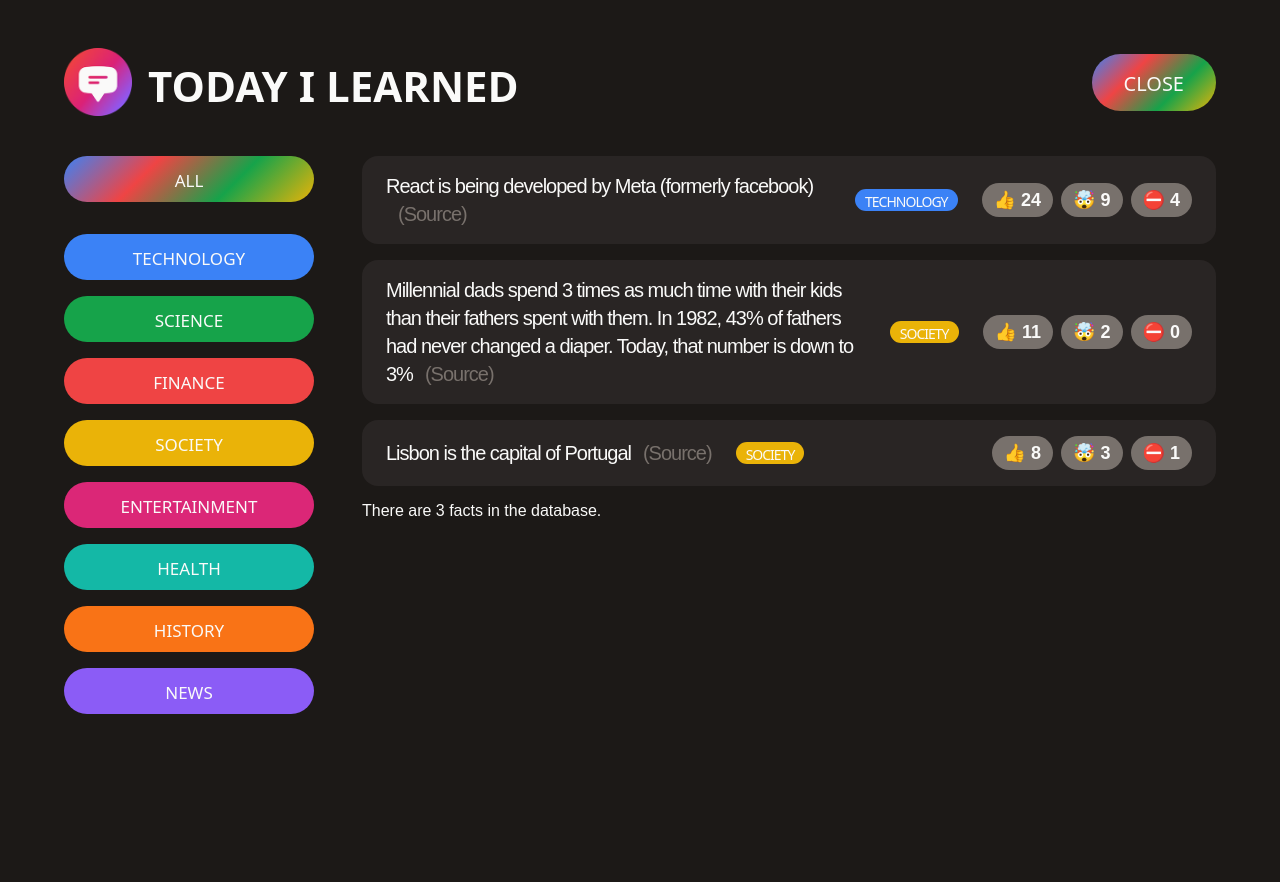
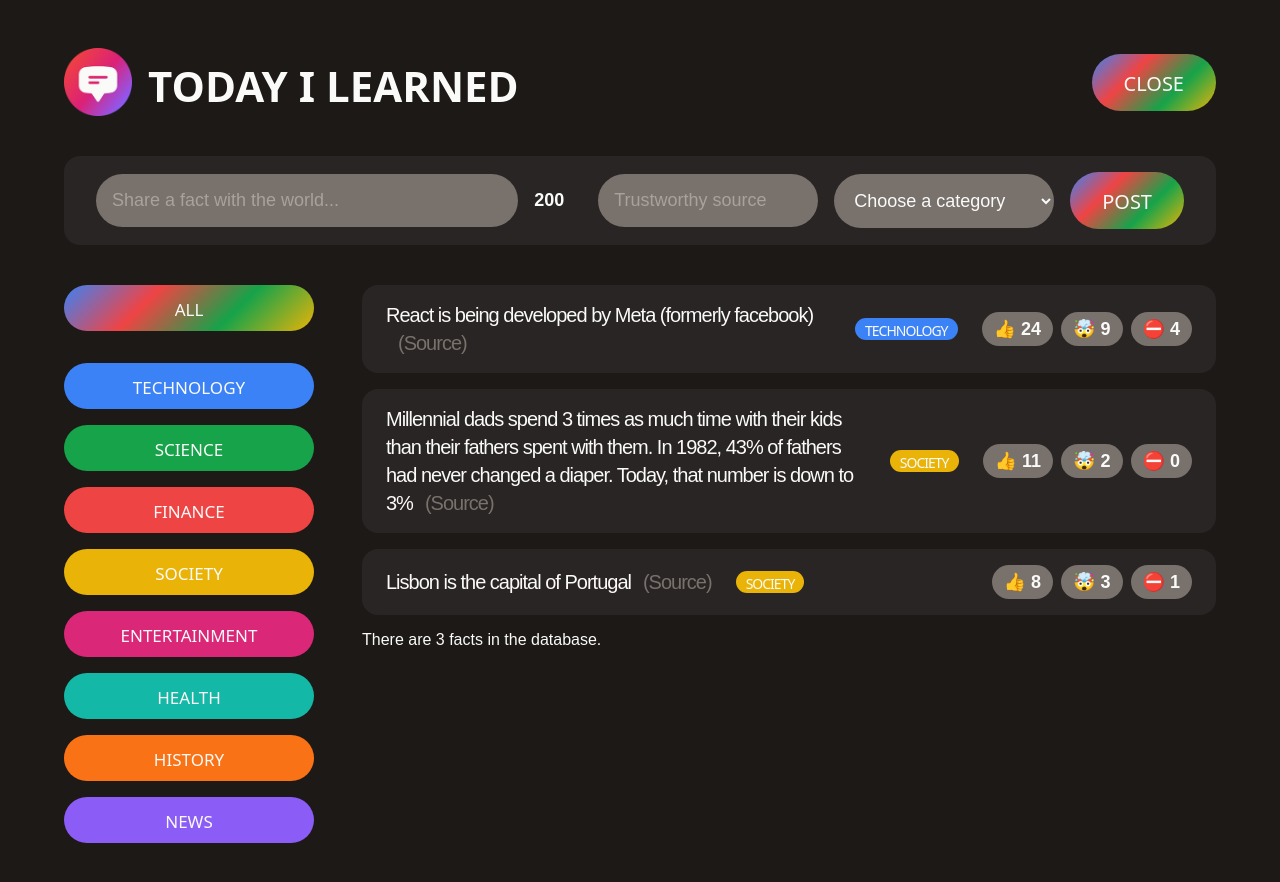
Before and after one commit to sseleimend/today-i-learned, a React (Vite) app: page / in a window 1280 px wide. Both pictures are taken after a click on the button "SHARE A FACT". Shown: the top 882 px of the page. Before the commit the page ends 800 px from the top, so only its background shows below. Built offline with nearby package versions, Linux system fonts and the light colour scheme; a web font is replaced by a local one.

Commit message:
Add form validation

```diff
--- a/src/App.jsx
+++ b/src/App.jsx
@@ -67,23 +67,6 @@ function Header({ setShowForm, showForm }) {
   );
 }
 
-function NewFactForm() {
-  return (
-    <form className="fact-form hidden">
-      <input type="text" placeholder="Share a fact with the world..." />
-      <span>200</span>
-      <input type="text" placeholder="Trustworthy source" />
-      <select>
-        <option value="">Choose category</option>
-        <option value="technology">Technology</option>
-        <option value="science">Science</option>
-        <option alue="finance">Finance</option>
-      </select>
-      <button className="btn btn-large">Post</button>
-    </form>
-  );
-}
-
 const CATEGORIES = [
   { name: "technology", color: "#3b82f6" },
   { name: "science", color: "#16a34a" },
@@ -94,6 +77,83 @@ const CATEGORIES = [
   { name: "history", color: "#f97316" },
   { name: "news", color: "#8b5cf6" },
 ];
+
+function isValidHttpURL(url) {
+  try {
+    const parsedURL = new URL(url);
+    return parsedURL.protocol === "http:" || parsedURL.protocol === "https:";
+  } catch (error) {
+    console.log(error);
+    return false;
+  }
+}
+
+function NewFactForm() {
+  const [text, setText] = useState("");
+  const [source, setSource] = useState("");
+  const [category, setCategory] = useState("");
+  const [error, setError] = useState(false);
+  const textLength = 200 - text.length;
+
+  function handleSubmit(e) {
+    e.preventDefault();
+
+    if (!text || !isValidHttpURL(source) || !category || textLength >= 200) {
+      return setError("Invalid data");
+    }
+    setError("");
+
+    const newFact = {
+      id: Math.round(Math.random() * Number.MAX_SAFE_INTEGER),
+      text: text,
+      source: source,
+      category: category,
+      votesInteresting: 0,
+      votesMindblowing: 0,
+      votesFalse: 0,
+      createdIn: new Date().getFullYear(),
+    };
+    console.log(newFact);
+  }
+
+  return (
+    <form onSubmit={handleSubmit} className="fact-form">
+      {error && (
+        <p
+          style={{
+            backgroundColor: "#ef4444",
+            padding: "8px 16px",
+            borderRadius: "8px",
+          }}
+        >
+          {error}
+        </p>
+      )}
+      <input
+        value={text}
+        onChange={(e) => setText(e.target.value)}
+        type="text"
+        placeholder="Share a fact with the world..."
+      />
+      <span>{textLength}</span>
+      <input
+        value={source}
+        onChange={(e) => setSource(e.target.value)}
+        type="text"
+        placeholder="Trustworthy source"
+      />
+      <select value={category} onChange={(e) => setCategory(e.target.value)}>
+        <option value="">Choose a category</option>
+        {CATEGORIES.map((cat) => (
+          <option key={cat.name} value={cat.name}>
+            {cat.name.toUpperCase()}
+          </option>
+        ))}
+      </select>
+      <button className="btn btn-large">Post</button>
+    </form>
+  );
+}
 
 function CategoryFilter() {
   return (
```
